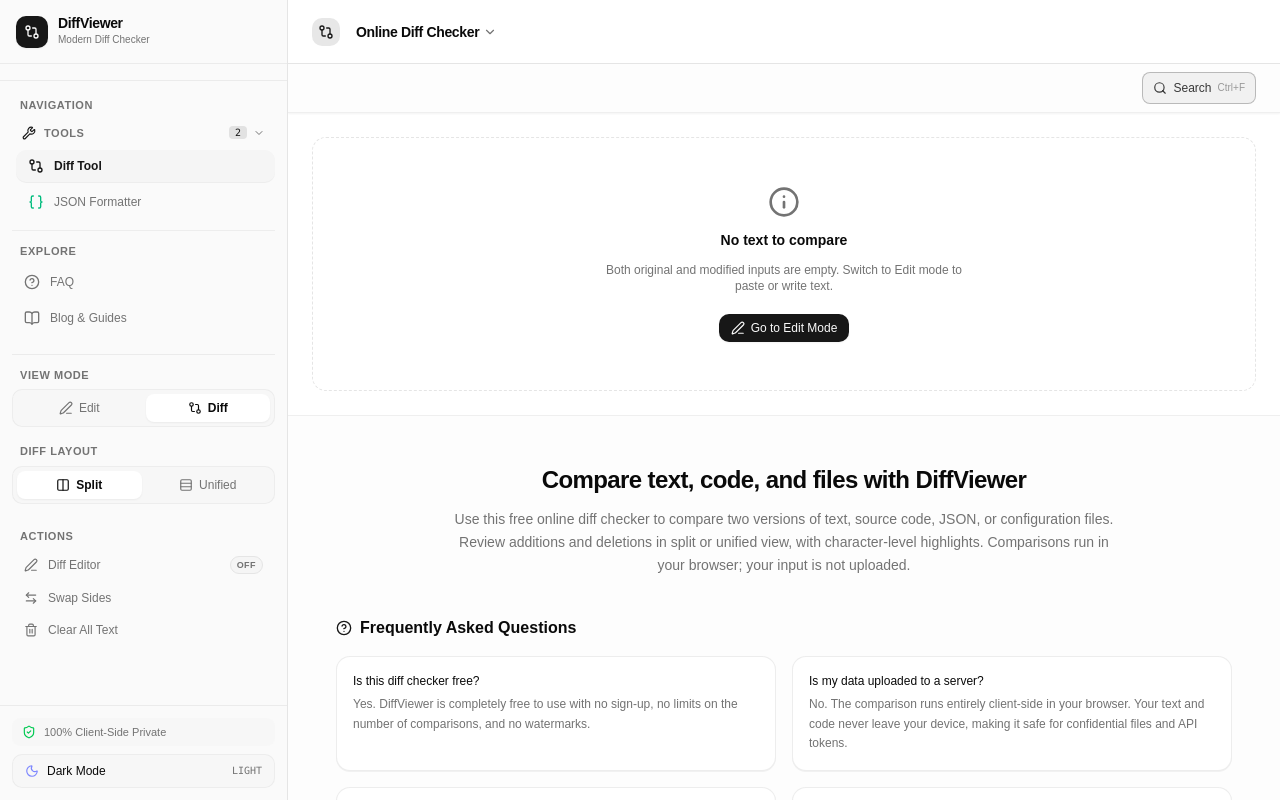
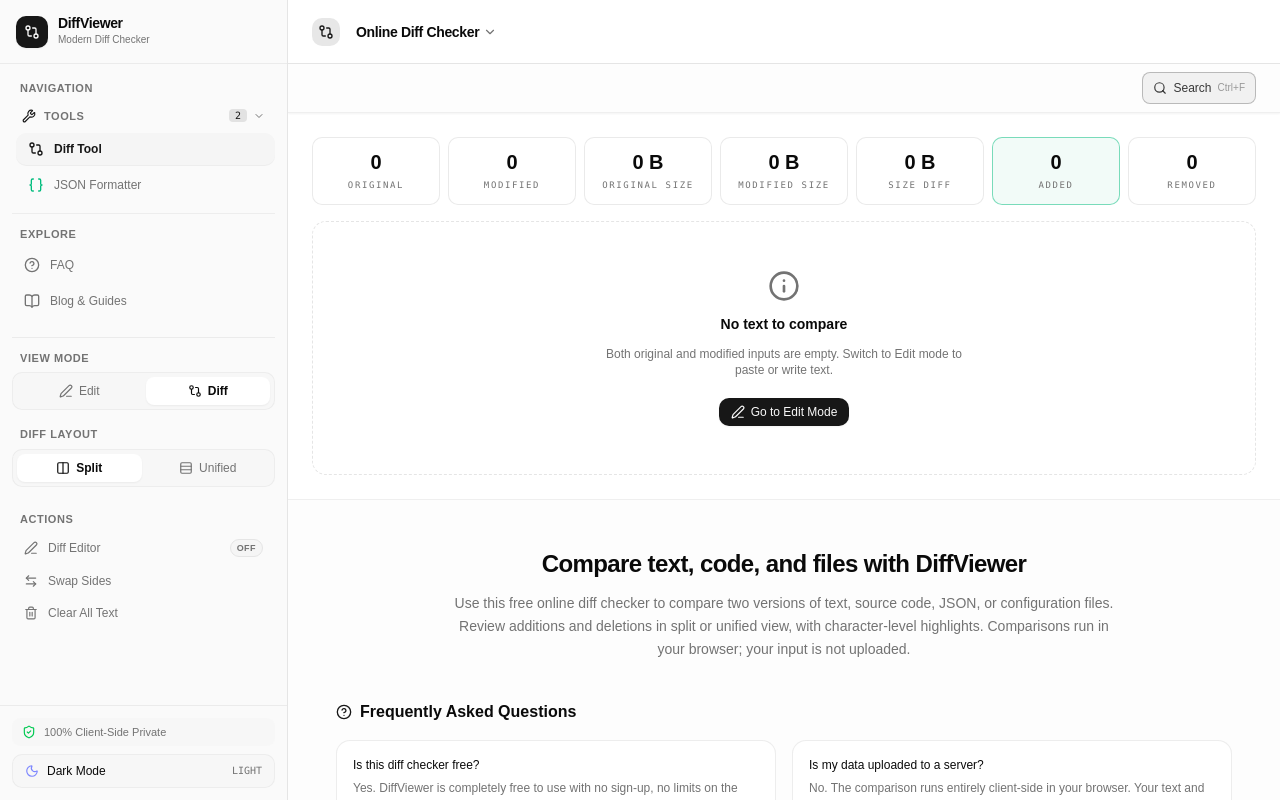
Before and after one commit to ujjwalraj123/diffviewer, a React (Vite) app: page / in a window 1280 px wide. Both pictures are taken after a click on the button "Diff". Built offline with nearby package versions, Linux system fonts and the light colour scheme.

Commit message:
Added stats option in tools

```diff
--- a/src/components/AppSidebar.tsx
+++ b/src/components/AppSidebar.tsx
@@ -156,10 +156,6 @@ export function AppSidebar({
               </span>
             </div>
           </Link>
-        </div>
-
-        <div className="shrink-0 flex justify-center py-2 border-b border-sidebar-border/70">
-          <div google-add-preferred-source-btn="" />
         </div>
 
         {/* Sidebar Navigation */}
--- /dev/null
+++ b/src/components/StatsBar.tsx
@@ -0,0 +1,41 @@
+export interface StatItem {
+  label: string;
+  value: string;
+}
+
+interface StatsBarProps {
+  ariaLabel: string;
+  stats: StatItem[];
+  highlightedLabel?: string;
+}
+
+export function StatsBar({
+  ariaLabel,
+  stats,
+  highlightedLabel,
+}: StatsBarProps) {
+  return (
+    <section
+      aria-label={ariaLabel}
+      className="grid min-w-0 grid-flow-col auto-cols-[minmax(8rem,1fr)] gap-2 overflow-x-auto"
+    >
+      {stats.map(({ label, value }) => (
+        <div
+          key={label}
+          className={`flex min-h-[68px] flex-col items-center justify-center rounded-lg border px-3 py-2 ${
+            label === highlightedLabel
+              ? "border-emerald-500/50 bg-emerald-500/5"
+              : "border-border/80 bg-card"
+          }`}
+        >
+          <span className="text-xl font-semibold leading-tight tabular-nums text-foreground">
+            {value}
+          </span>
+          <span className="mt-1 font-mono text-[9px] uppercase tracking-[0.18em] text-muted-foreground">
+            {label}
+          </span>
+        </div>
+      ))}
+    </section>
+  );
+}
--- a/src/lib/utils.ts
+++ b/src/lib/utils.ts
@@ -3,6 +3,22 @@ import { twMerge } from "tailwind-merge"
 
 export function cn(...inputs: ClassValue[]) {
   return twMerge(clsx(inputs))
+}
+
+export function getUtf8ByteLength(value: string): number {
+  return new TextEncoder().encode(value).length
+}
+
+export function formatByteSize(size: number): string {
+  if (size < 1024) return `${size} B`
+  const units = ["KB", "MB", "GB"]
+  let value = size / 1024
+  let unitIndex = 0
+  while (value >= 1024 && unitIndex < units.length - 1) {
+    value /= 1024
+    unitIndex += 1
+  }
+  return `${value.toFixed(1)} ${units[unitIndex]}`
 }
 
 export interface TextSearchMatch {
--- a/src/pages/JsonFormatterPage.tsx
+++ b/src/pages/JsonFormatterPage.tsx
@@ -1,5 +1,6 @@
 import { useEffect, useState, useMemo } from "react";
 import { AppLayout } from "../components/AppLayout";
+import { StatsBar } from "../components/StatsBar";
 import { ToolSwitcher } from "../components/ToolSwitcher";
 import { SearchResultsPanel, SearchToolbar } from "../components/SearchToolbar";
 import type { MobileHeaderAction } from "../components/MobileActionsMenu";
@@ -8,7 +9,11 @@ import { useSeo } from "../hooks/useSeo";
 import { useTheme } from "../hooks/useTheme";
 import { SITE } from "../config/site";
 import { JSON_FAQS } from "../content/faqs";
-import { findTextMatches } from "../lib/utils";
+import {
+  findTextMatches,
+  formatByteSize,
+  getUtf8ByteLength,
+} from "../lib/utils";
 import {
   Sparkles,
   ArrowDownAZ,
@@ -49,6 +54,12 @@ interface AutoFixChange {
 }
 
 type IndentType = 2 | 4 | "tab" | 1;
+
+interface JsonStats {
+  keyCount: number;
+  depth: number;
+  arrayCount: number;
+}
 
 const SAMPLE_JSON = `{
   "tool": "DiffViewer",
@@ -74,6 +85,28 @@ const SAMPLE_JSON = `{
   }
 }`;
 
+function getJsonStats(value: unknown): JsonStats {
+  let keyCount = 0;
+  let depth = 0;
+  let arrayCount = 0;
+
+  const visit = (node: unknown, currentDepth: number) => {
+    if (Array.isArray(node)) {
+      arrayCount += 1;
+      depth = Math.max(depth, currentDepth);
+      node.forEach((item) => visit(item, currentDepth + 1));
+    } else if (node !== null && typeof node === "object") {
+      const entries = Object.entries(node);
+      keyCount += entries.length;
+      depth = Math.max(depth, currentDepth);
+      entries.forEach(([, item]) => visit(item, currentDepth + 1));
+    }
+  };
+
+  if (value !== null && typeof value === "object") visit(value, 1);
+  return { keyCount, depth, arrayCount };
+}
+
 function escapeRegExp(value: string): string {
   return value.replace(/[.*+?^${}()|[\]\\]/g, "\\$&");
 }
@@ -862,6 +895,12 @@ export default function JsonFormatterPage() {
   const parseResult = useMemo(() => {
     return parseJsonWithError(inputJson, singleLineFieldName);
   }, [inputJson, singleLineFieldName]);
+  const jsonStats = useMemo(
+    () => (parseResult.valid ? getJsonStats(parseResult.data) : null),
+    [parseResult],
+  );
+  const inputSize = getUtf8ByteLength(inputJson);
+  const lineCount = inputJson ? inputJson.split("\n").length : 0;
   const hasStrictJsonSyntax = useMemo(() => {
     try {
       JSON.parse(inputJson);
@@ -1328,6 +1367,30 @@ export default function JsonFormatterPage() {
 
         {/* Single editable JSON document */}
         <div className="flex-1 flex flex-col p-3 sm:p-4 bg-background min-h-[500px]">
+          {fileUploadStatus?.kind !== "success" && (
+            <div className="mb-3">
+              <StatsBar
+                ariaLabel="JSON document statistics"
+                highlightedLabel={jsonStats ? "Keys" : undefined}
+                stats={[
+                  { label: "Size", value: formatByteSize(inputSize) },
+                  {
+                    label: "Keys",
+                    value: jsonStats ? String(jsonStats.keyCount) : "—",
+                  },
+                  {
+                    label: "Depth",
+                    value: jsonStats ? String(jsonStats.depth) : "—",
+                  },
+                  {
+                    label: "Arrays",
+                    value: jsonStats ? String(jsonStats.arrayCount) : "—",
+                  },
+                  { label: "Lines", value: String(lineCount) },
+                ]}
+              />
+            </div>
+          )}
           {fileUploadStatus?.kind === "success" ? (
             <div className="flex flex-1 flex-col items-center justify-center gap-3 rounded-xl border border-border bg-card p-8 text-center shadow-xs">
               <span className="flex size-12 items-center justify-center rounded-full bg-emerald-500/10">
--- a/src/pages/ToolPage.tsx
+++ b/src/pages/ToolPage.tsx
@@ -1,11 +1,18 @@
 import { useMemo, useState } from "react";
 import { AppLayout } from "../components/AppLayout";
 import { Link } from "../components/Link";
+import { StatsBar } from "../components/StatsBar";
 import { ToolSwitcher } from "../components/ToolSwitcher";
 import { SearchResultsPanel, SearchToolbar } from "../components/SearchToolbar";
 import { TextEditorPair } from "../components/TextEditorPair";
-import { findTextMatches, type TextSearchMatch } from "../lib/utils";
+import {
+  findTextMatches,
+  formatByteSize,
+  getUtf8ByteLength,
+  type TextSearchMatch,
+} from "../lib/utils";
 import { CopyButton } from "../components/CopyButton";
+import { diffLines } from "diff";
 import {
   DiffViewer,
   DiffEditablePane,
@@ -35,6 +42,20 @@ interface DiffSearchSelection extends DiffSearchResult {
   column: number;
   token: number;
 }
+
+function normalizeForCompare(text: string): string {
+  return text.replace(/\r\n?/g, "\n").replace(/\n$/, "");
+}
+
+function getComparableLineCount(text: string): number {
+  const normalized = normalizeForCompare(text).replace(/\n$/, "");
+  return normalized ? normalized.split("\n").length : 0;
+}
+
+function getDiffChunkLineCount(text: string): number {
+  return text ? text.replace(/\n$/, "").split("\n").length : 0;
+}
+
 /*
 const SAMPLE_LEFT = `function greet(name) {
   return "Hello, " + name;
@@ -149,16 +170,45 @@ export default function ToolPage() {
   };
   */
 
-  // Treat inputs as identical when they only differ by line-ending style
-  // (CRLF vs LF) or a single trailing newline — these are cosmetic and should
-  // not be reported as differences (matches the diff viewer's normalization).
-  const normalizeForCompare = (text: string) =>
-    text.replace(/\r\n?/g, "\n").replace(/\n$/, "");
   const isIdentical =
     left.length > 0 &&
     right.length > 0 &&
     normalizeForCompare(left) === normalizeForCompare(right);
   const isBothEmpty = left.trim().length === 0 && right.trim().length === 0;
+  const diffStats = useMemo(() => {
+    let additions = 0;
+    let deletions = 0;
+    let unchanged = 0;
+    const originalSizeBytes = getUtf8ByteLength(left);
+    const modifiedSizeBytes = getUtf8ByteLength(right);
+    const sizeDifference = modifiedSizeBytes - originalSizeBytes;
+
+    for (const change of diffLines(
+      normalizeForCompare(left),
+      normalizeForCompare(right),
+    )) {
+      const lineCount = getDiffChunkLineCount(change.value);
+      if (change.added) additions += lineCount;
+      else if (change.removed) deletions += lineCount;
+      else unchanged += lineCount;
+    }
+
+    return {
+      originalLines: getComparableLineCount(left),
+      modifiedLines: getComparableLineCount(right),
+      originalSize: formatByteSize(originalSizeBytes),
+      modifiedSize: formatByteSize(modifiedSizeBytes),
+      sizeDifference:
+        sizeDifference > 0
+          ? `+${formatByteSize(sizeDifference)}`
+          : sizeDifference < 0
+            ? `-${formatByteSize(Math.abs(sizeDifference))}`
+            : formatByteSize(0),
+      additions,
+      deletions,
+      unchanged,
+    };
+  }, [left, right]);
   const searchResults = useMemo(() => {
     if (!searchQuery) return [];
     const results: DiffSearchResult[] = [
@@ -395,6 +445,37 @@ export default function ToolPage() {
                 diffEditable ? "flex-none" : "flex-1"
               }`}
             >
+              {!diffEditable && (
+                <StatsBar
+                  ariaLabel="Text comparison statistics"
+                  highlightedLabel="Added"
+                  stats={[
+                    {
+                      label: "Original",
+                      value: String(diffStats.originalLines),
+                    },
+                    {
+                      label: "Modified",
+                      value: String(diffStats.modifiedLines),
+                    },
+                    {
+                      label: "Original Size",
+                      value: diffStats.originalSize,
+                    },
+                    {
+                      label: "Modified Size",
+                      value: diffStats.modifiedSize,
+                    },
+                    {
+                      label: "Size Diff",
+                      value: diffStats.sizeDifference,
+                    },
+                    { label: "Added", value: String(diffStats.additions) },
+                    { label: "Removed", value: String(diffStats.deletions) },
+                    { label: "Unchanged", value: String(diffStats.unchanged) },
+                  ]}
+                />
+              )}
               {diffEditable ? (
                 <div className="flex flex-col lg:flex-row gap-4">
                   {/* Original (editable) */}
```
Also changed, not shown: 1 other file (tests, documents, lock files or other folders).
